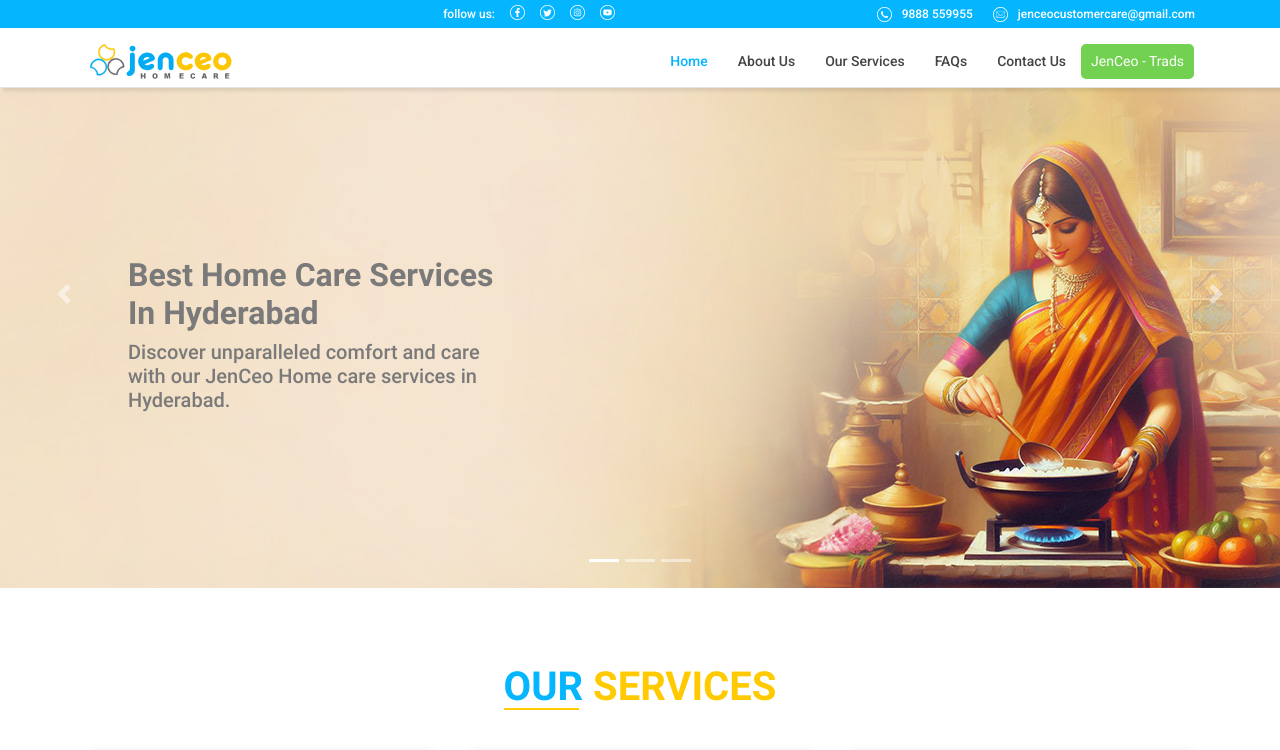
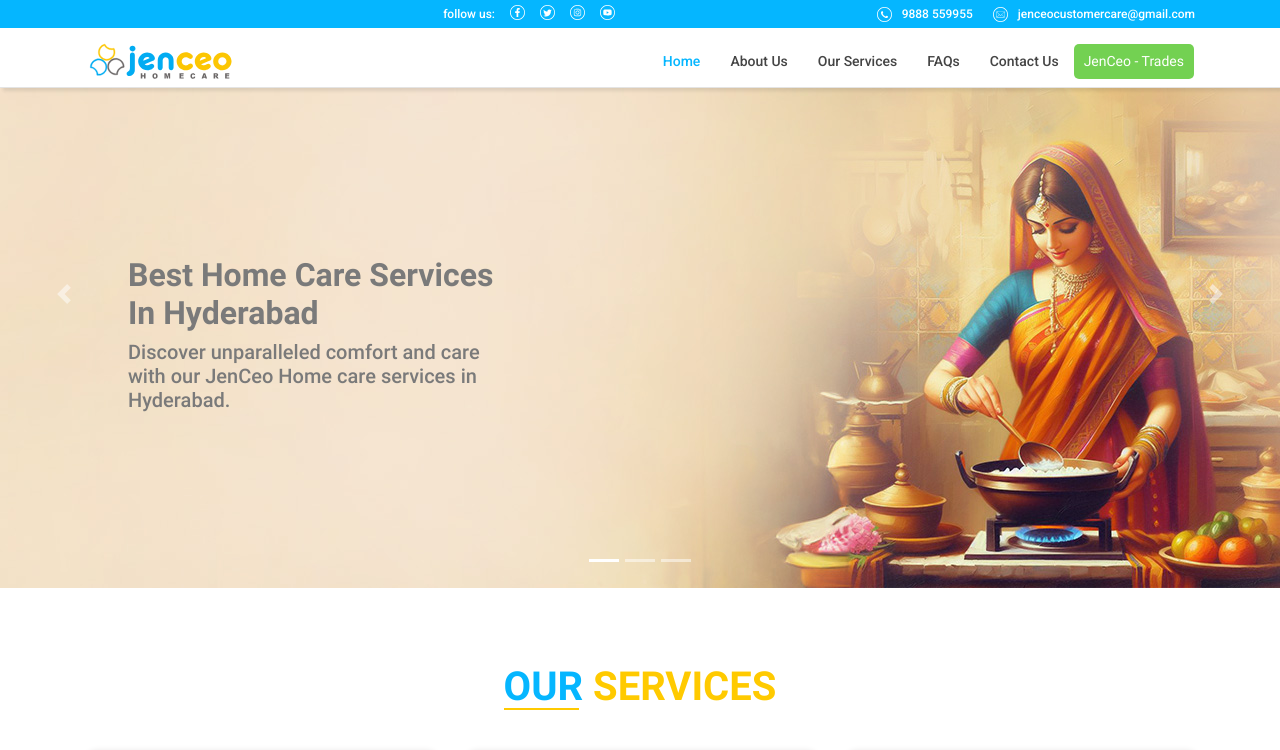
Before and after one commit to jnanaprakashpinisetti/HomeCare, a React (Create React App) app in the folder home-care/: page / in a window 1280 px wide. Shown: the top 750 px of the page. Built offline with nearby package versions, Linux system fonts and the light colour scheme.

Commit message:
Domain changed

```diff
--- a/home-care/src/components/Navbar.js
+++ b/home-care/src/components/Navbar.js
@@ -49,7 +49,7 @@ export default function Navbar() {
 								<NavLink to='Contact' className="nav-link">Contact Us </NavLink>
 							</li>
 							<li className="nav-item home-care">
-								<a href='https://trads.jenceo.com/' >JenCeo - Trads</a>
+								<a href='https://trades.jenceo.com/' >JenCeo - Trades</a>
 							</li>
 							{/* <li className="nav-item">
 								<NavLink to='Elements' className="nav-link"> Trender Cocnut </NavLink>
```
